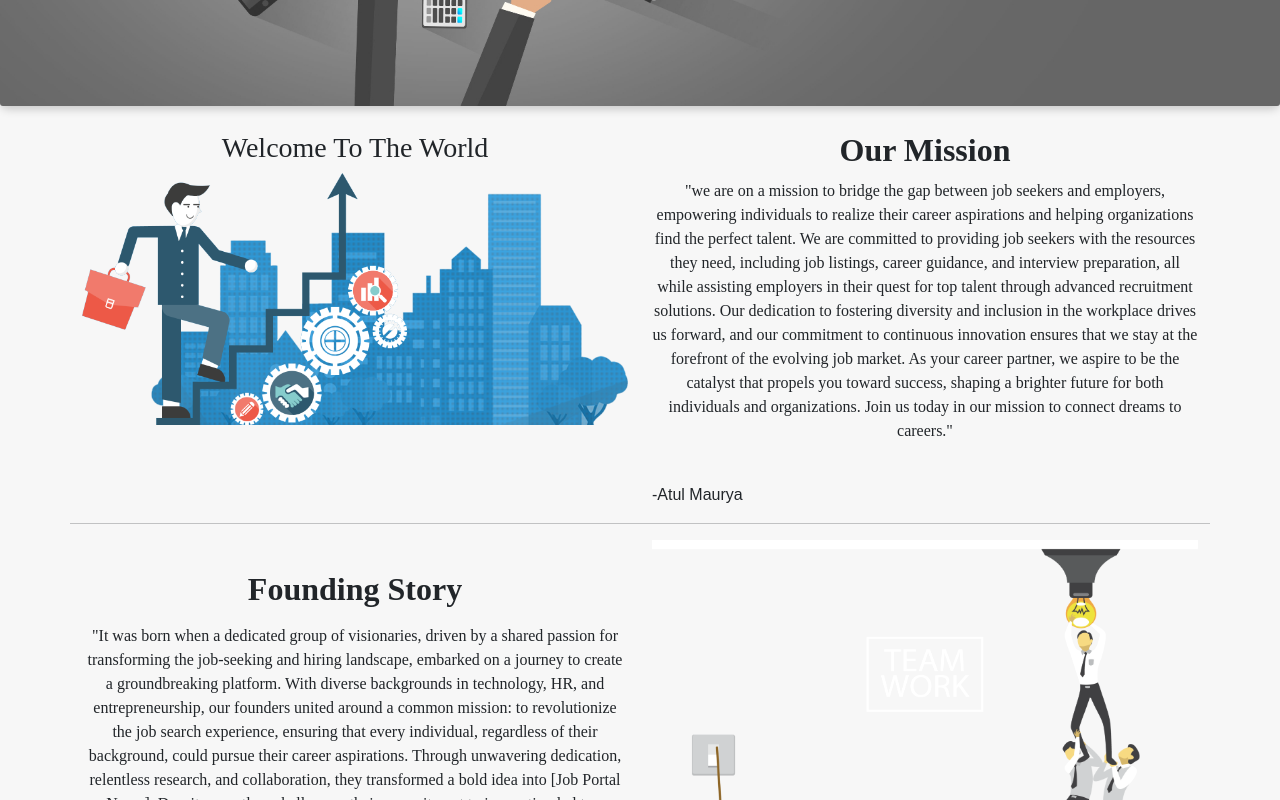
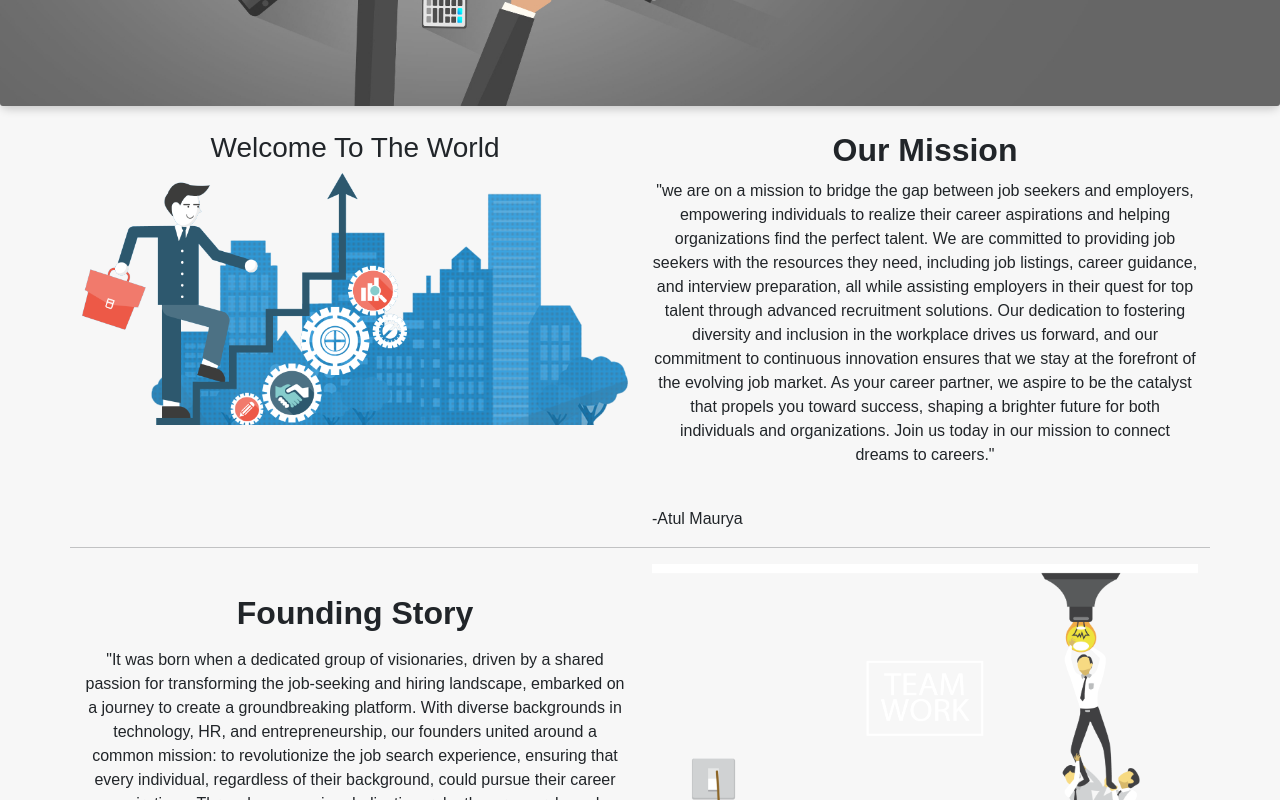
Before and after one commit to atumau/job-hub, a React (Create React App) app: page /about in a window 1280 px wide. Shown: the part 700-1500 px from the top of the page. Built offline with nearby package versions, Linux system fonts and the light colour scheme.

Commit message:
font commit

```diff
--- a/src/Components/Styles/about.css
+++ b/src/Components/Styles/about.css
@@ -10,11 +10,11 @@
     border-radius: 0.25rem;
 }
 .welcome-text{
-    font-family: cursive;
+    font-family: sans-serif;
     font-weight: 500;
 }
 .wel-text{
-    font-family: cursive;
+    font-family: sans-serif;
     font-weight: bold;
 }
 .about-us{
@@ -29,7 +29,7 @@
     height: auto;
 }
 .para{
-    font-family: cursive;
+    font-family: sans-serif;
     margin-top: 10px;
     text-justify: auto;
 }
@@ -40,10 +40,10 @@
 }
 .story{
     margin-top: 30px;
-font-family: cursive;
+font-family: sans-serif;
 font-weight: bold;
 }
 .story-para{
-font-family: cursive;
+font-family: sans-serif;
 margin-top: 15px;
 }
--- a/src/Components/Styles/list.css
+++ b/src/Components/Styles/list.css
@@ -5,12 +5,15 @@ body {
   }
 
   .head {
-    font-family:cursive;
+    font-family:sans-serif;
     font-weight: bold;
     font-size: 2rem;
     color: #333;
     text-align: center;
     margin-top: 2rem;
+  }
+  .head span{
+    color:#2d8888 ;
   }
 
 
--- a/src/Components/list.js
+++ b/src/Components/list.js
@@ -15,7 +15,7 @@ const List = () => {
 
   return (
     <>
-      <h1 className='head text-center mt-5'>Recommended Jobs</h1>
+      <h1 className='head text-center mt-5'>Recommended <span>Jobs</span></h1>
       <div className='menu-items container-fluid'>
         <div className='row'>
           <div className='col-11 mx-auto'>
```
